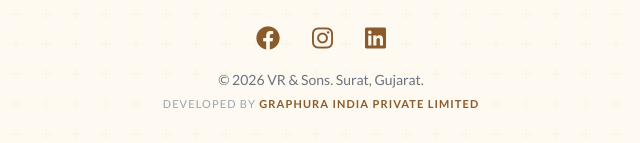
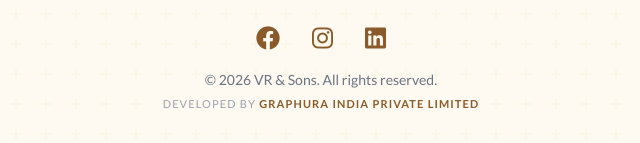
Before and after one commit to graphuraindia/vrandsons, a plain HTML site: page index.html in a window 1280 px wide. Shown: the part 891-1034 px from the top of the page, 319-959 px from the left. Drawn offline with nearby package versions, Linux system fonts and the light colour scheme; a web font is replaced by a local one.

Commit message:
Update index.html

```diff
--- a/index.html
+++ b/index.html
@@ -193,7 +193,7 @@
                 </a>
             </div>
             <div class="space-y-1">
-                <p>&copy; 2026 VR & Sons. Surat, Gujarat.</p>
+                <p>&copy; 2026 VR & Sons. All rights reserved.</p>
                 <p class="text-[11px] uppercase tracking-widest text-gray-400">
                     Developed by
                     <a href="https://graphura.in" target="_blank" rel="noopener noreferrer" class="text-jaggery-base font-bold hover:underline">
```
